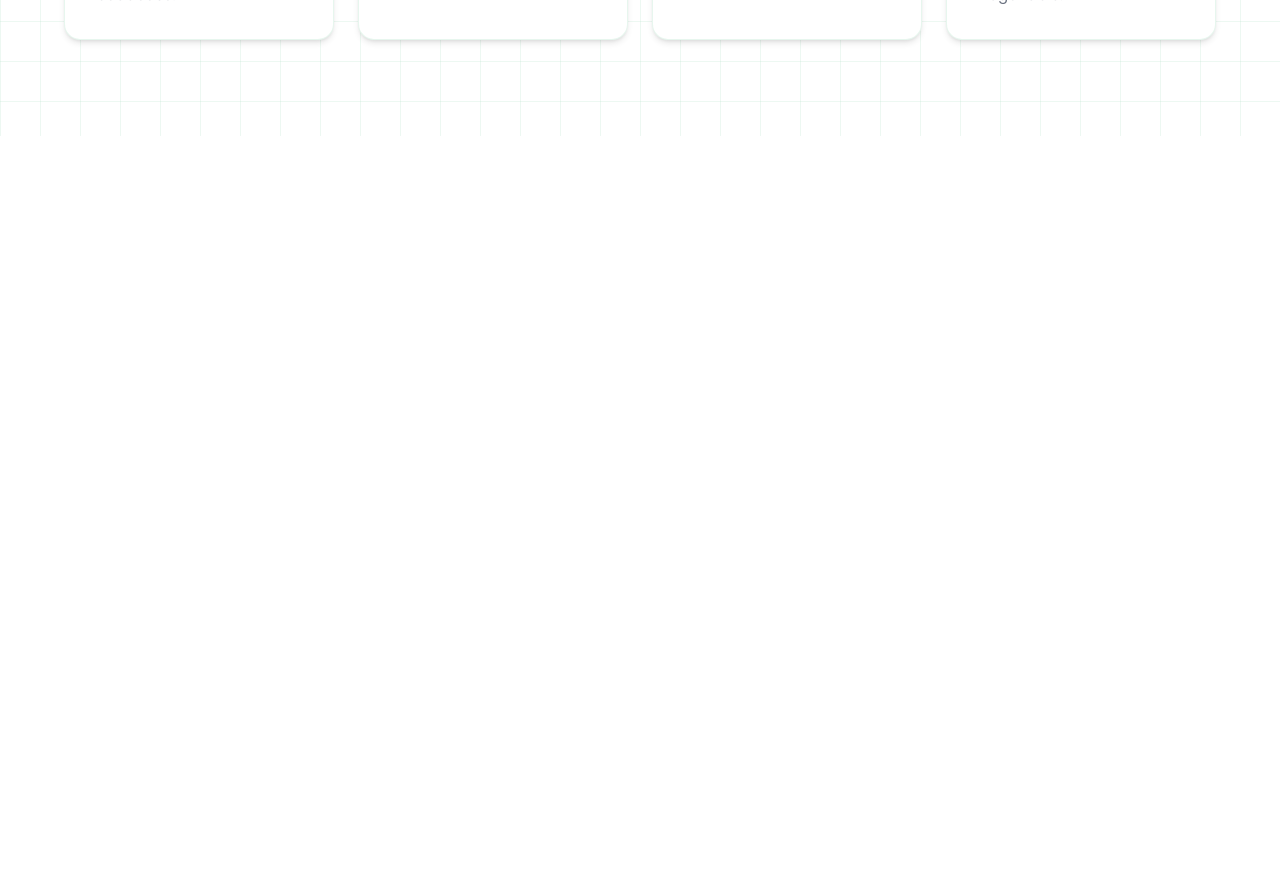
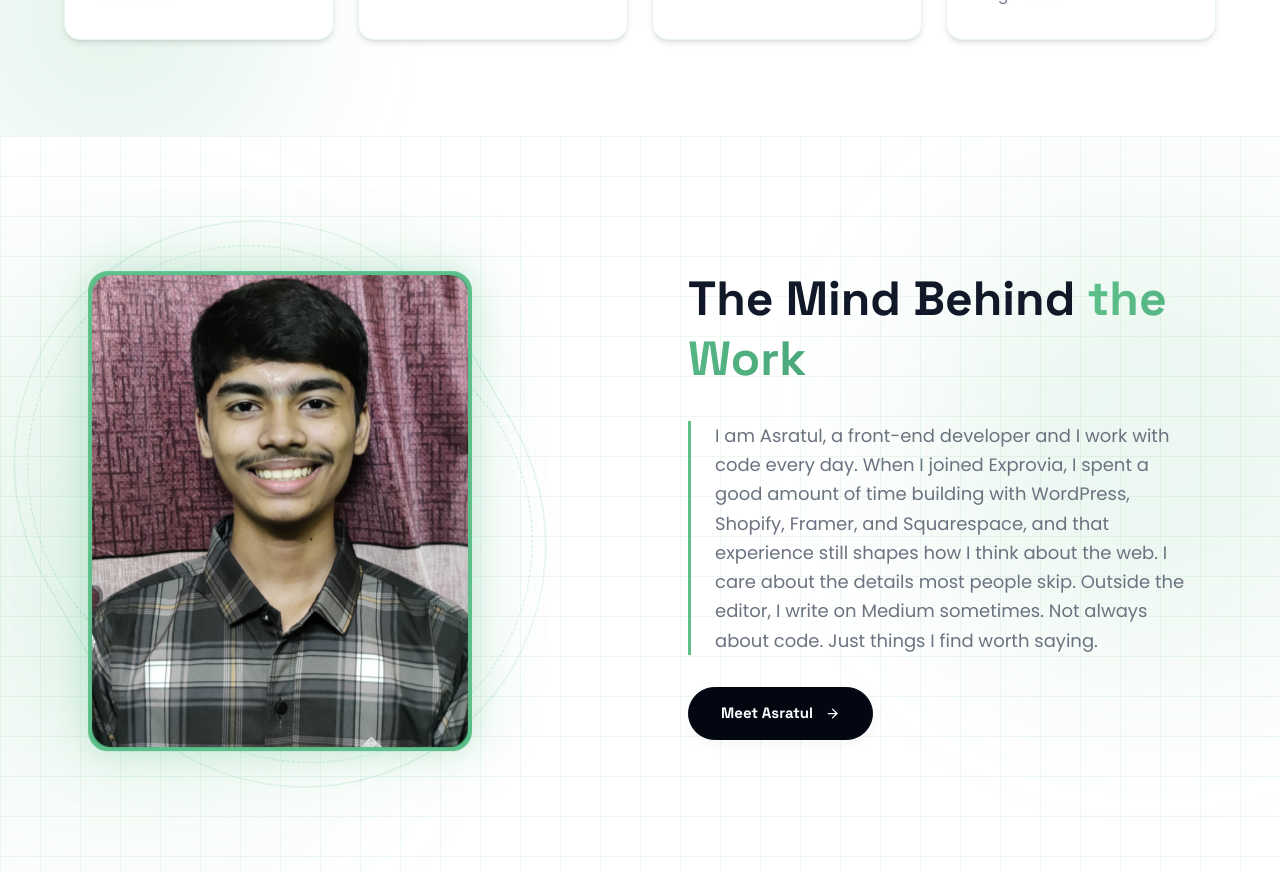
Before and after one commit to asratulhasannahid/asratul-hasan-nahid-frontend-react, a React (Vite) app: page / in a window 1280 px wide. Shown: the part 1340-2212 px from the top of the page. Before the commit the page ends 1476 px from the top, so only its background shows below. Built offline with nearby package versions, Linux system fonts and the light colour scheme.

Commit message:
create little about me sectin in home page

```diff
--- a/src/App.jsx
+++ b/src/App.jsx
@@ -1,6 +1,7 @@
 import { Route, Routes } from "react-router-dom";
 import Home from "./pages/Home";
 import Header from "./components/Layout/Header/Header";
+import About from "./pages/About";
 
 function App() {
   return (
@@ -8,6 +9,7 @@ function App() {
       <Header />
       <Routes>
         <Route path="/" element={<Home />} />
+        <Route path="/about-me" element={<About />} />
       </Routes>
     </div>
   );
--- /dev/null
+++ b/src/components/Home/About-Me/LittleAboutMe.jsx
@@ -0,0 +1,163 @@
+import { useState, useEffect, useRef } from "react";
+import aboutImage from "../../../assets/images/Nahid.jpg";
+import { ArrowRight } from "lucide-react";
+
+const LittleAboutMe = () => {
+  const sectionRef = useRef(null);
+  const [isVisible, setIsVisible] = useState(false);
+
+  useEffect(() => {
+    const observer = new IntersectionObserver(
+      ([entry]) => {
+        if (entry.isIntersecting) {
+          setIsVisible(true);
+          observer.disconnect();
+        }
+      },
+      { threshold: 0.2 },
+    );
+
+    if (sectionRef.current) {
+      observer.observe(sectionRef.current);
+    }
+
+    return () => observer.disconnect();
+  }, []);
+
+  return (
+    <>
+      <style>{`
+        @import url('https://fonts.googleapis.com/css2?family=Poppins:wght@400;500&family=Space+Grotesk:wght@700&display=swap');
+
+        .font-space-grotesk { font-family: 'Space Grotesk', sans-serif; }
+        .font-poppins { font-family: 'Poppins', sans-serif; }
+
+        /* Background Blobs */
+        .blob-1 { animation: floatY 10s ease-in-out infinite alternate; }
+        .blob-2 { animation: floatYInv 8s ease-in-out infinite alternate; }
+
+        /* Decorative Rings */
+        .ring-cw { animation: spin-cw 15s linear infinite; }
+        .ring-ccw { animation: spin-ccw 20s linear infinite; }
+        .group:hover .ring-cw { animation-duration: 6s; }
+        .group:hover .ring-ccw { animation-duration: 8s; }
+
+        /* Glow & Image Floating */
+        .pulse-glow-anim { animation: pulse-glow 4s ease-in-out infinite; }
+        .img-float { animation: img-float 5s ease-in-out infinite alternate; }
+
+        /* Keyframes */
+        @keyframes floatY { 0% { transform: translateY(-20px); } 100% { transform: translateY(20px); } }
+        @keyframes floatYInv { 0% { transform: translateY(20px); } 100% { transform: translateY(-20px); } }
+        @keyframes spin-cw { 0% { transform: rotate(0deg); } 100% { transform: rotate(360deg); } }
+        @keyframes spin-ccw { 0% { transform: rotate(360deg); } 100% { transform: rotate(-360deg); } }
+        @keyframes pulse-glow { 0%, 100% { opacity: 0.08; } 50% { opacity: 0.20; } }
+        @keyframes img-float { 0% { transform: translateY(-8px); } 100% { transform: translateY(8px); } }
+
+        /* Intersection Observer Entrance Animations */
+        .initial-hidden { opacity: 0; pointer-events: none; }
+        .is-visible .initial-hidden { pointer-events: auto; }
+        .is-visible .anim-left { animation: fadeInLeft 0.7s ease-out forwards; }
+        .is-visible .anim-up { animation: fadeInUp 0.6s ease-out 0.15s forwards; }
+        .is-visible .anim-desc { animation: fadeIn 0.6s ease-out 0.3s forwards; }
+        .is-visible .anim-btn { animation: fadeInScale 0.6s ease-out 0.45s forwards; }
+        .is-visible .anim-shimmer { animation: shimmerSweep 1.5s ease-out 0.6s forwards; }
+
+        @keyframes fadeInLeft { from { opacity: 0; transform: translateX(-40px); } to { opacity: 1; transform: translateX(0); } }
+        @keyframes fadeInUp { from { opacity: 0; transform: translateY(20px); } to { opacity: 1; transform: translateY(0); } }
+        @keyframes fadeIn { from { opacity: 0; } to { opacity: 1; } }
+        @keyframes fadeInScale { from { opacity: 0; transform: scale(0.95); } to { opacity: 1; transform: scale(1); } }
+        @keyframes shimmerSweep { 0% { background-position: 200% center; } 100% { background-position: 0% center; } }
+      `}</style>
+
+      <section
+        ref={sectionRef}
+        className={`relative w-full py-24 md:py-32 bg-white overflow-hidden flex items-center justify-center font-poppins ${isVisible ? "is-visible" : ""}`}
+      >
+        {/* Background Grid Overlay */}
+        <div className="absolute inset-0 z-0 opacity-40">
+          <div
+            className="absolute inset-0"
+            style={{
+              backgroundImage:
+                "linear-gradient(rgba(93, 191, 139, 0.277) 1px, transparent 1px), linear-gradient(90deg, rgba(93, 191, 139, 0.277) 1px, transparent 1px)",
+              backgroundSize: "40px 40px",
+            }}
+          ></div>
+        </div>
+
+        {/* Background Blobs */}
+        <div className="absolute inset-0 pointer-events-none select-none z-0">
+          {/* Blob Top-Right */}
+          <div className="absolute top-[10%] right-[-8%] w-[380px] h-[380px] sm:w-[460px] sm:h-[460px] rounded-full bg-[#5DBF8A] filter blur-[95px] opacity-[0.12] animate-about-blob-1" />
+
+          {/* Blob Bottom-Left */}
+          <div className="absolute bottom-[10%] left-[-10%] w-[420px] h-[420px] sm:w-[500px] sm:h-[500px] rounded-full bg-[#5DBF8A] filter blur-[110px] opacity-[0.14] animate-about-blob-2" />
+        </div>
+
+        <div className="max-w-6xl mx-auto px-6 w-full relative z-10 grid grid-cols-1 lg:grid-cols-2 gap-16 lg:gap-24 items-center">
+          {/* Image Block */}
+          <div className="relative w-full max-w-sm mx-auto lg:mx-0 group initial-hidden anim-left">
+            <div className="relative aspect-[4/5] w-full">
+              {/* Decorative Rings */}
+              <div className="absolute inset-[-30px] rounded-full border border-dashed border-[#5DBF8A]/35 ring-cw transition-all duration-300"></div>
+              <div className="absolute inset-[-50px] rounded-full border border-solid border-[#5DBF8A]/25 ring-ccw transition-all duration-300"></div>
+
+              {/* Glow */}
+              <div className="absolute inset-0 bg-[#5DBF8A] rounded-[20px] blur-[40px] pulse-glow-anim"></div>
+
+              {/* Image Placeholder */}
+              <div className="absolute inset-0 img-float border-[4px] border-[#5DBF8A] rounded-[20px] bg-gradient-to-br from-[#5DBF8A] to-[#3a8b61] flex items-center justify-center shadow-[0_0_30px_rgba(93,191,138,0.25)] transition-all duration-400 ease-out group-hover:shadow-[0_0_50px_rgba(93,191,138,0.4)] group-hover:scale-[1.02] z-10">
+                <img
+                  src={aboutImage}
+                  alt="Nahid"
+                  className="w-full h-full object-cover rounded-[20px]"
+                />
+              </div>
+            </div>
+          </div>
+
+          {/* Text Content */}
+          <div className="flex flex-col items-start justify-center text-left space-y-8">
+            {/* Heading */}
+            <h2 className="font-space-grotesk text-4xl md:text-5xl font-bold text-[#111827] leading-tight initial-hidden anim-up">
+              The Mind Behind{" "}
+              <span className="text-transparent bg-clip-text bg-gradient-to-r from-[#5DBF8A] to-[#4aa87a]">
+                the Work
+              </span>
+            </h2>
+
+            {/* Description */}
+            <div className="pl-6 border-l-[3px] border-[#5DBF8A] initial-hidden anim-desc">
+              <p className="text-[#6B7280] text-lg leading-relaxed font-normal">
+                I am Asratul, a front-end developer and I work with code every
+                day. When I joined Exprovia, I spent a good amount of time
+                building with WordPress, Shopify, Framer, and Squarespace, and
+                that experience still shapes how I think about the web. I care
+                about the details most people skip. Outside the editor, I write
+                on Medium sometimes. Not always about code. Just things I find
+                worth saying.
+              </p>
+            </div>
+
+            {/* CTA Button */}
+            <div className="initial-hidden anim-btn">
+              <a
+                id="btn-lets-connect"
+                href="/about-me"
+                className="group/btn relative px-8 py-3.5 rounded-full bg-gray-950  border-gray-950 text-[#ffffff] font-space text-[15px] font-bold border  shadow-[0_4px_14px_rgba(0,0,0,0.04)] hover:bg-[#5DBF8A] hover:text-white hover:border-[#5DBF8A] transition-all duration-300 flex items-center justify-center gap-3 overflow-hidden text-center min-w-[170px]"
+              >
+                Meet Asratul
+                <span className="text-base font-sans transition-transform duration-300 group-hover/btn:translate-x-1">
+                  <ArrowRight size={15}></ArrowRight>
+                </span>
+              </a>
+            </div>
+          </div>
+        </div>
+      </section>
+    </>
+  );
+};
+
+export default LittleAboutMe;
--- a/src/components/Home/Stats/Stats.jsx
+++ b/src/components/Home/Stats/Stats.jsx
@@ -124,18 +124,9 @@ export default function Stats() {
       ref={sectionRef}
       className="relative w-full bg-[#ffffff] py-24 px-6 sm:px-12 md:px-16 overflow-hidden flex flex-col items-center justify-center border-t border-neutral-100"
     >
-      {/* Background Grid Overlay */}
-      <div className="absolute inset-0 z-0 opacity-40">
-        <div
-          className="absolute inset-0"
-          style={{
-            backgroundImage:
-              "linear-gradient(rgba(93, 191, 139, 0.277) 1px, transparent 1px), linear-gradient(90deg, rgba(93, 191, 139, 0.277) 1px, transparent 1px)",
-            backgroundSize: "40px 40px",
-          }}
-        ></div>
-      </div>
-
+      {/* Background Blobs */}
+      <div className="absolute top-[-10%] right-[-5%] w-[400px] h-[400px] rounded-full bg-[#5DBF8A] opacity-10 blur-[90px] blob-1 pointer-events-none"></div>
+      <div className="absolute bottom-[-10%] left-[-5%] w-[350px] h-[350px] rounded-full bg-[#5DBF8A] opacity-15 blur-[80px] blob-2 pointer-events-none"></div>
       {/* Fancy Section Header */}
       <div className="relative z-10 w-full max-w-7xl mx-auto text-center mb-12 sm:mb-12">
         <h2
--- /dev/null
+++ b/src/pages/About.jsx
@@ -0,0 +1,9 @@
+function About() {
+  return (
+    <div>
+      <h2 className="text-6xl py-10">About Me</h2>
+    </div>
+  );
+}
+
+export default About;
--- a/src/pages/Home.jsx
+++ b/src/pages/Home.jsx
@@ -1,3 +1,4 @@
+import LittleAboutMe from "../components/Home/About-Me/LittleAboutMe";
 import Hero from "../components/Home/Hero/Hero";
 import Stats from "../components/Home/Stats/Stats";
 
@@ -6,6 +7,7 @@ function Home() {
     <div>
       <Hero />
       <Stats />
+      <LittleAboutMe />
     </div>
   );
 }
```
Also changed, not shown: src/assets/images/Nahid.jpg (added).
